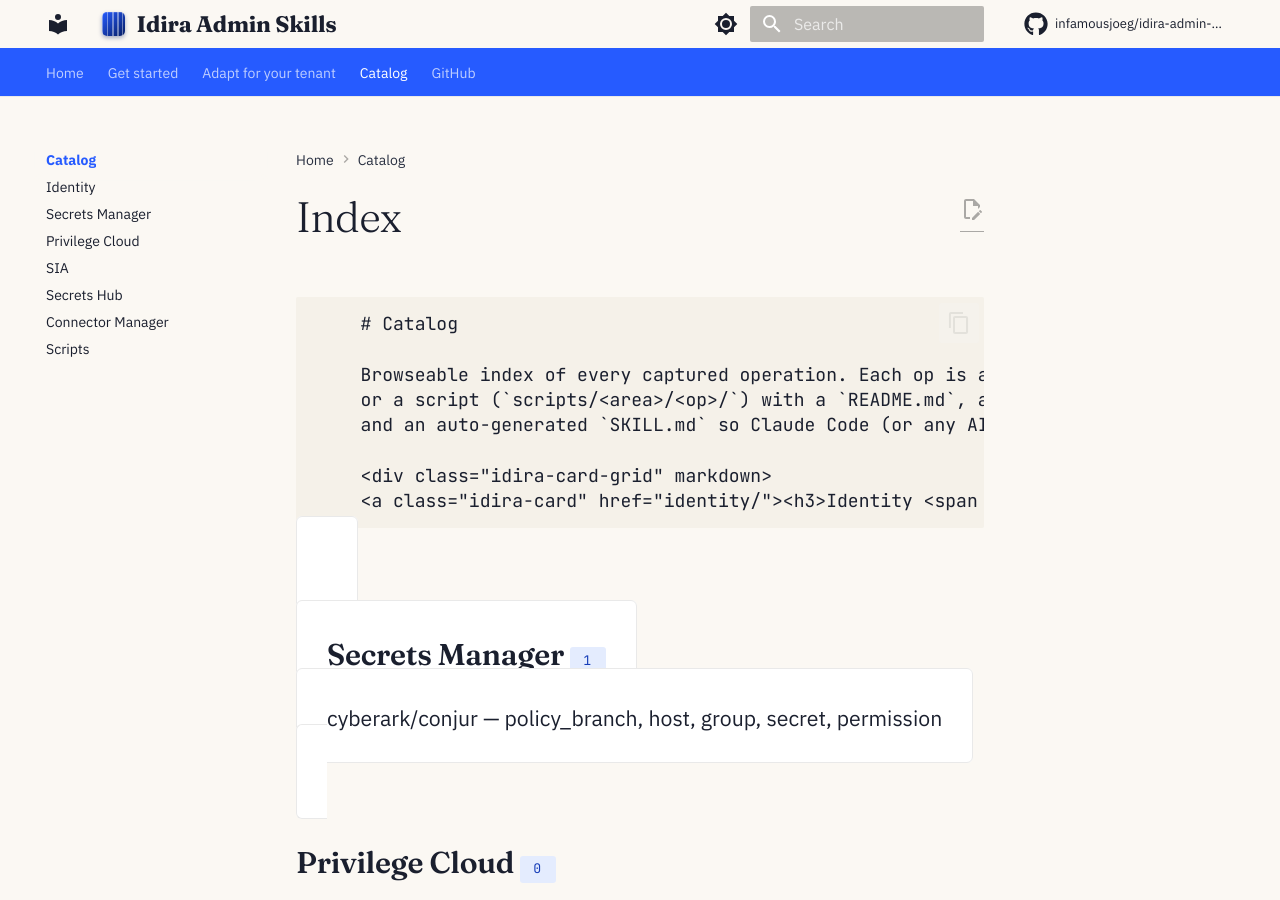
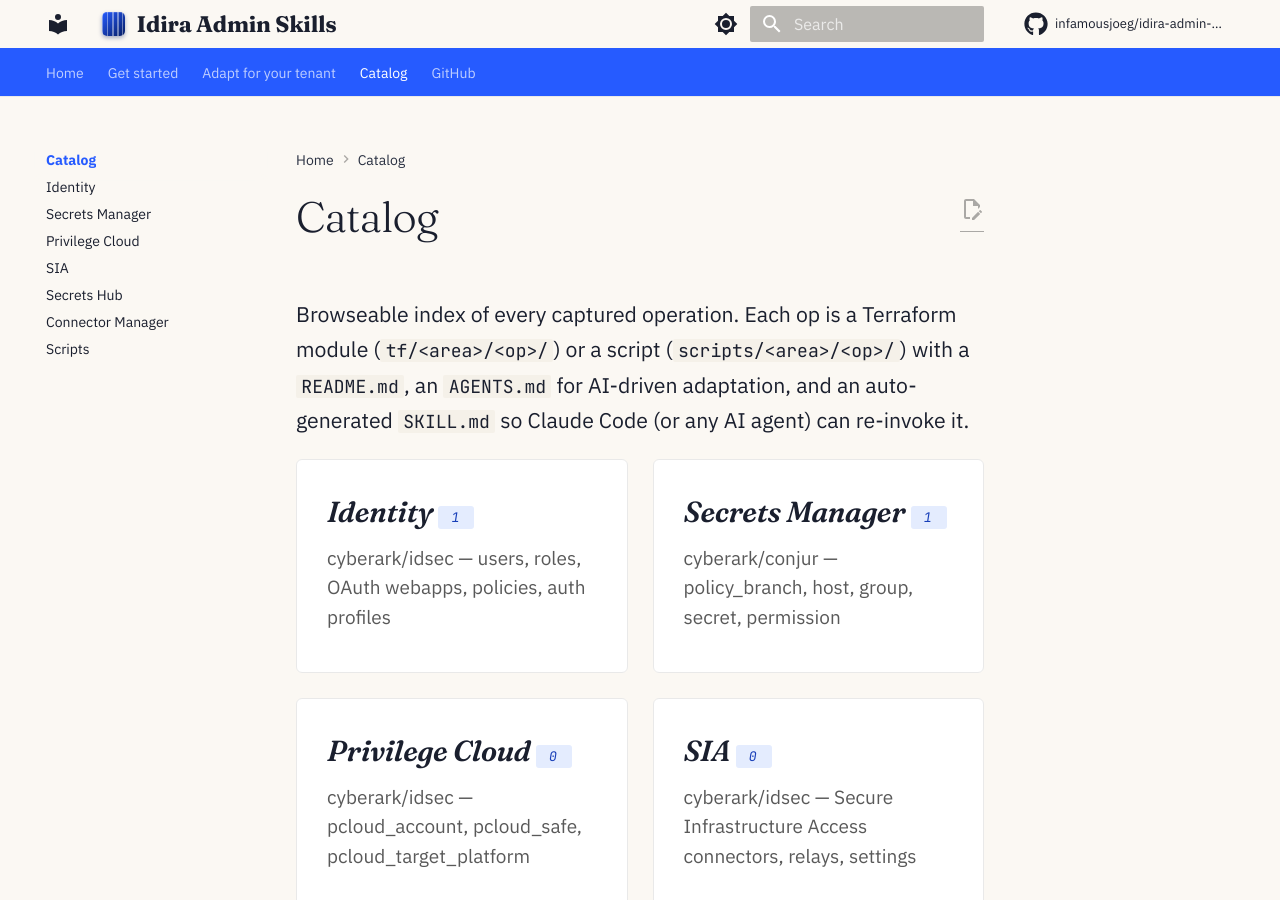
Before and after one commit to infamousjoeg/idira-admin-skills, an MkDocs documentation site: the page built from docs/ops/index.md, in a window 1280 px wide and 900 px high. Built offline with MkDocs 1.6.1 and Material for MkDocs 9.7.7, drawn with Linux system fonts in a browser that asks for light colours; some web fonts are replaced; comment, search, counter and statistics services are not loaded.

Commit message:
fix(docs/_build): catalog rendering broken on desktop; switch to flush-left templates + BEM card markup
Two bugs in the generator collided to wreck docs/ops/index.md:

1. `textwrap.dedent()` was being defeated by multi-line `{cards}` interpolation
   — once 2+ cards were joined with newlines, the lines after the first sat at
   column 0, dedent found 0 common leading whitespace and stripped nothing.
   The surrounding template kept its 8-space indent, which Markdown then
   treated as a code block. Result: raw `# Catalog` and `<div class="...">`
   showed up as preformatted source, and the page title fell back to "Index".
   (Per-area pages happened to escape this because every area currently has
   ≤1 op; the trap would have sprung the moment any area grew a second op.)

2. The cards used `<h3>` + `<p>` inside `<a markdown="1">`. md_in_html mangled
   only the first card after the opening div, hoisting its inner block-level
   elements out of the anchor and duplicating the `<a>` wrapper three times.
   Cards 2-N rendered fine; card 1 always broke.

Fix: drop `dedent` (templates are now flush-left), drop the `markdown`
attribute on the grid div (contents are pure HTML, no MD processing needed),
and use BEM `.idira-card__title` / `.idira-card__body` divs so the
card-specific styles in idira.css actually apply instead of the global
`.md-typeset h3/p` rules.

Also regenerates docs/ops/{identity,secrets-manager}/<op>/index.md to pick
up source README updates from e52f4ac that had not been propagated.

Co-Authored-By: Claude Opus 4.7 (1M context) <noreply@anthropic.com>

```diff
--- a/docs/ops/index.md
+++ b/docs/ops/index.md
@@ -1,15 +1,15 @@
-        # Catalog
+# Catalog
 
-        Browseable index of every captured operation. Each op is a Terraform module (`tf/<area>/<op>/`)
-        or a script (`scripts/<area>/<op>/`) with a `README.md`, an `AGENTS.md` for AI-driven adaptation,
-        and an auto-generated `SKILL.md` so Claude Code (or any AI agent) can re-invoke it.
+Browseable index of every captured operation. Each op is a Terraform module (`tf/<area>/<op>/`)
+or a script (`scripts/<area>/<op>/`) with a `README.md`, an `AGENTS.md` for AI-driven adaptation,
+and an auto-generated `SKILL.md` so Claude Code (or any AI agent) can re-invoke it.
 
-        <div class="idira-card-grid" markdown>
-        <a class="idira-card" href="identity/"><h3>Identity <span class="idira-badge idira-badge--terraform">1</span></h3><p>cyberark/idsec — users, roles, OAuth webapps, policies, auth profiles</p></a>
-<a class="idira-card" href="secrets-manager/"><h3>Secrets Manager <span class="idira-badge idira-badge--terraform">1</span></h3><p>cyberark/conjur — policy_branch, host, group, secret, permission</p></a>
-<a class="idira-card" href="privilege-cloud/"><h3>Privilege Cloud <span class="idira-badge idira-badge--terraform">0</span></h3><p>cyberark/idsec — pcloud_account, pcloud_safe, pcloud_target_platform</p></a>
-<a class="idira-card" href="sia/"><h3>SIA <span class="idira-badge idira-badge--terraform">0</span></h3><p>cyberark/idsec — Secure Infrastructure Access connectors, relays, settings</p></a>
-<a class="idira-card" href="secrets-hub/"><h3>Secrets Hub <span class="idira-badge idira-badge--terraform">0</span></h3><p>cyberark/cyberark — sync policies + cloud secret stores</p></a>
-<a class="idira-card" href="connector-manager/"><h3>Connector Manager <span class="idira-badge idira-badge--terraform">0</span></h3><p>cyberark/idsec — networks + pools</p></a>
-<a class="idira-card" href="scripts/"><h3>Scripts <span class="idira-badge idira-badge--terraform">1</span></h3><p>Procedural ops via ark CLI and conjur CLI</p></a>
-        </div>
+<div class="idira-card-grid">
+<a class="idira-card" href="identity/"><div class="idira-card__title">Identity <span class="idira-badge idira-badge--terraform">1</span></div><div class="idira-card__body">cyberark/idsec — users, roles, OAuth webapps, policies, auth profiles</div></a>
+<a class="idira-card" href="secrets-manager/"><div class="idira-card__title">Secrets Manager <span class="idira-badge idira-badge--terraform">1</span></div><div class="idira-card__body">cyberark/conjur — policy_branch, host, group, secret, permission</div></a>
+<a class="idira-card" href="privilege-cloud/"><div class="idira-card__title">Privilege Cloud <span class="idira-badge idira-badge--terraform">0</span></div><div class="idira-card__body">cyberark/idsec — pcloud_account, pcloud_safe, pcloud_target_platform</div></a>
+<a class="idira-card" href="sia/"><div class="idira-card__title">SIA <span class="idira-badge idira-badge--terraform">0</span></div><div class="idira-card__body">cyberark/idsec — Secure Infrastructure Access connectors, relays, settings</div></a>
+<a class="idira-card" href="secrets-hub/"><div class="idira-card__title">Secrets Hub <span class="idira-badge idira-badge--terraform">0</span></div><div class="idira-card__body">cyberark/cyberark — sync policies + cloud secret stores</div></a>
+<a class="idira-card" href="connector-manager/"><div class="idira-card__title">Connector Manager <span class="idira-badge idira-badge--terraform">0</span></div><div class="idira-card__body">cyberark/idsec — networks + pools</div></a>
+<a class="idira-card" href="scripts/"><div class="idira-card__title">Scripts <span class="idira-badge idira-badge--terraform">1</span></div><div class="idira-card__body">Procedural ops via ark CLI and conjur CLI</div></a>
+</div>
```
Also changed, not shown: docs/_build.py (+51 -30 lines), docs/ops/identity/index.md (+2 -2 lines), docs/ops/identity/oauth-webapp-pkce/index.md (+13 -0 lines), docs/ops/scripts/index.md (+2 -2 lines), docs/ops/secrets-manager/index.md (+2 -2 lines), docs/ops/secrets-manager/mcp-namespace/index.md (+11 -2 lines).
